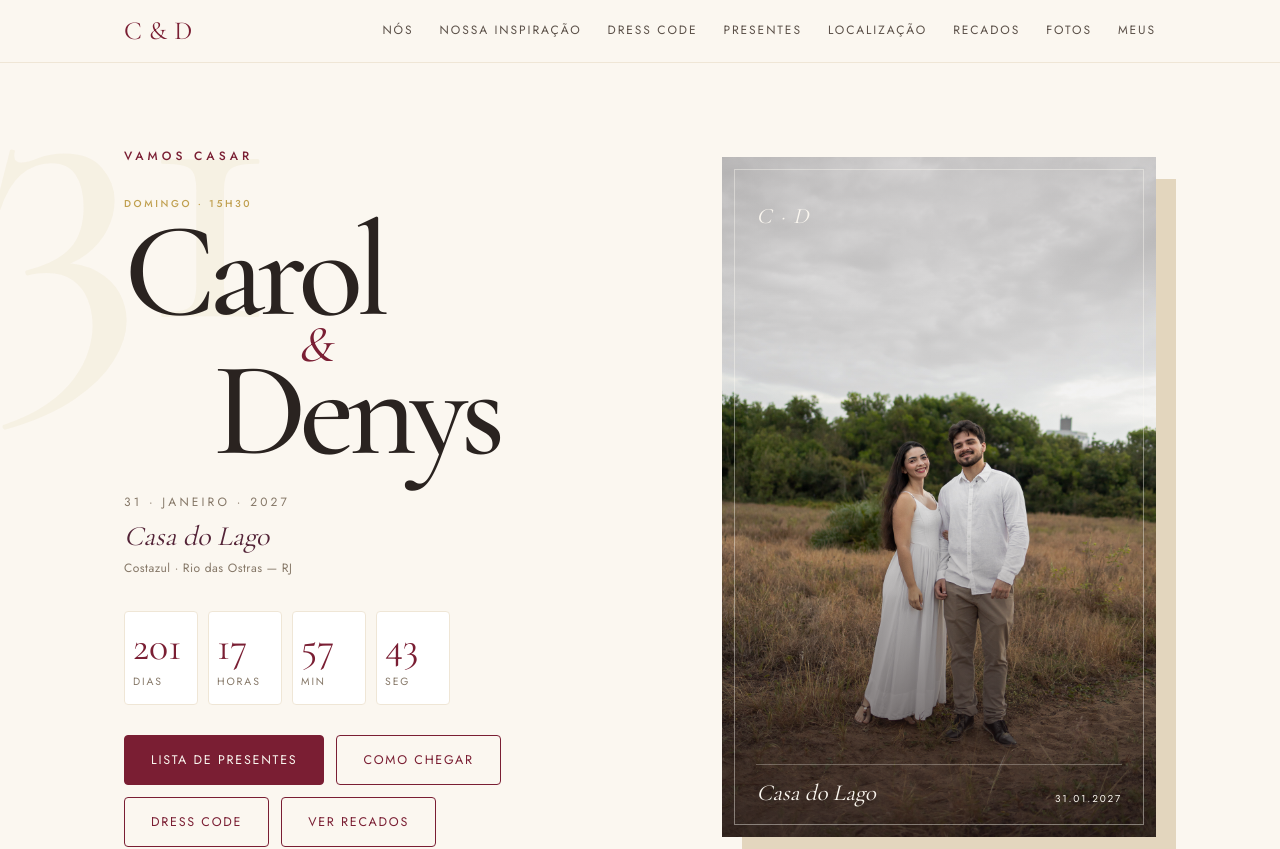
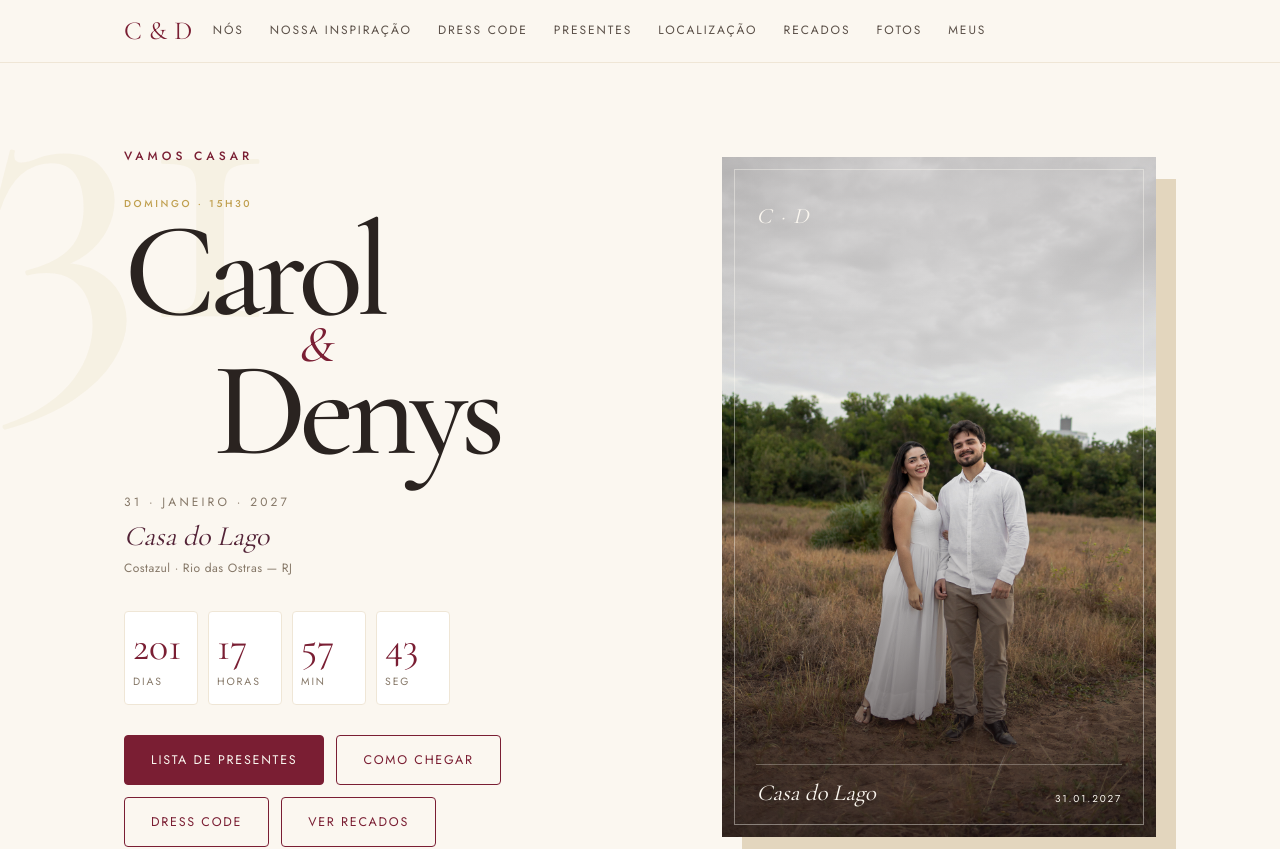
Before and after one commit to DenysAMN/caroledenys, a Next.js app: page / in a window 1280 px wide. Shown: the top 849 px of the page. Built offline with nearby package versions, Linux system fonts and the light colour scheme; no server answers; the database is empty.

Commit message:
fix: keep first navigation links reachable at every viewport

```diff
--- a/src/app/globals.css
+++ b/src/app/globals.css
@@ -1139,7 +1139,7 @@ body:has(.admin-root) { background: #f4efe6; }
 
 /* Navegação horizontal com todas as seções, sem comprimir os links no celular. */
 .site-header .container { gap: 20px; }
-.site-header .nav { overflow-x: auto; padding-block: 10px; flex: 1; justify-content: flex-end; }
+.site-header .nav { overflow-x: auto; padding-block: 10px; flex: 1; justify-content: flex-start; }
 .site-header .nav a { flex-shrink: 0; white-space: nowrap; }
 .admin-filters { display: flex; flex-wrap: wrap; align-items: end; gap: 16px; margin: 24px 0; }
 .admin-filters label { display: grid; gap: 8px; flex: 1 1 180px; font-size: 13px; }
```
